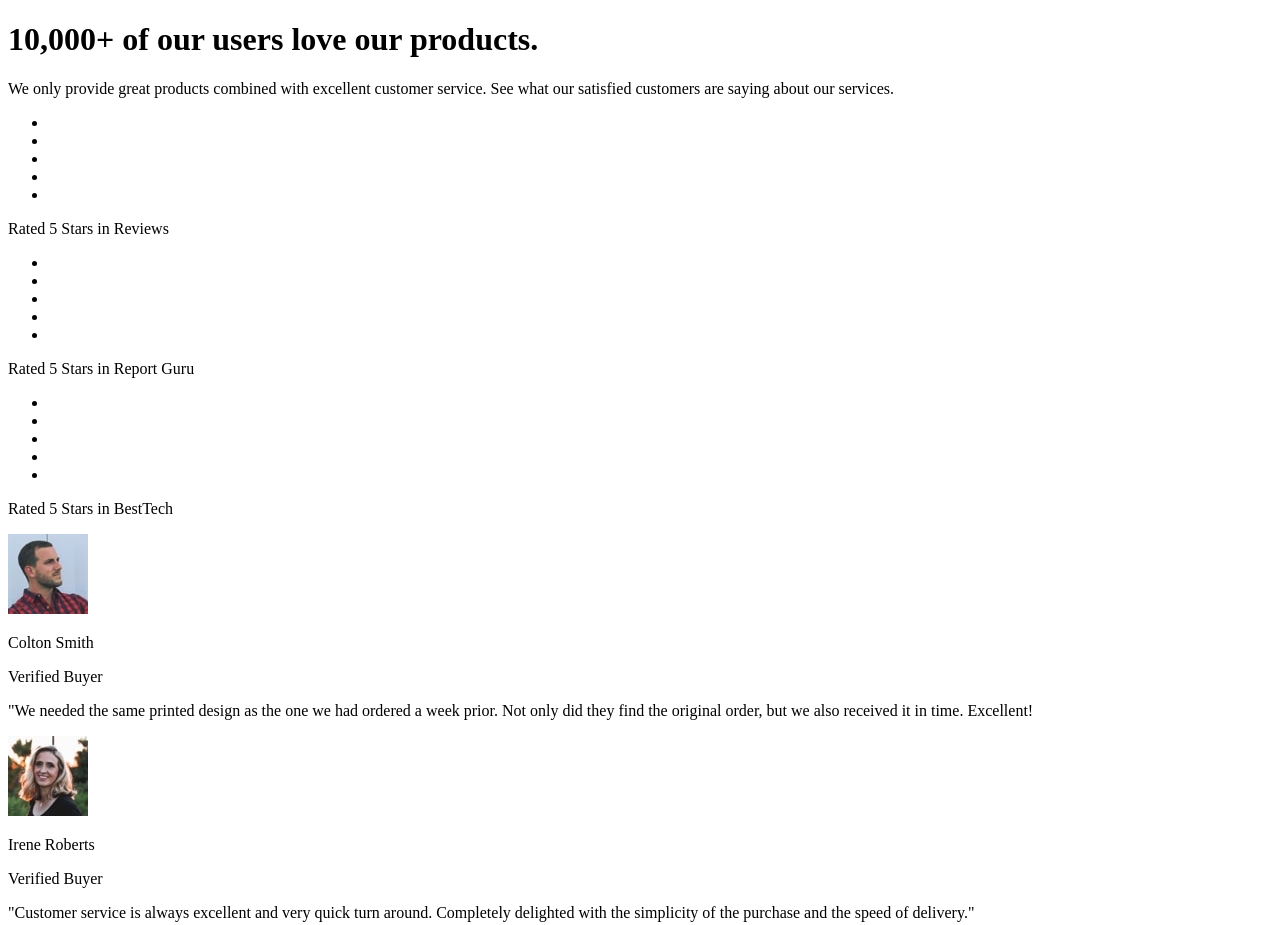
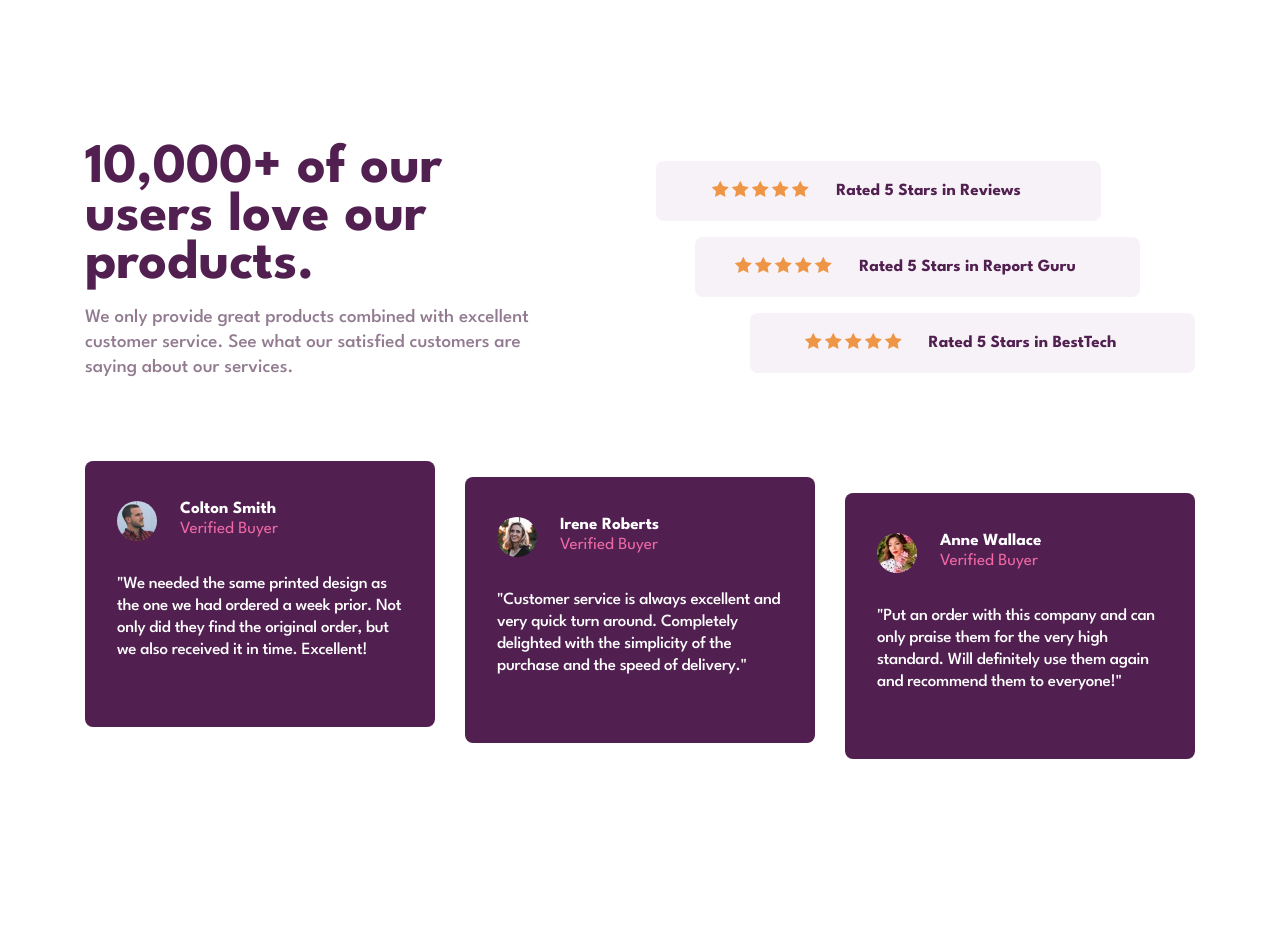
Before and after one commit to WesleyRodriguesMachado/social-proof-section, a plain HTML site: page index.html in a window 1280 px wide. Shown: the top 925 px of the page. After the commit the page ends 800 px from the top, so only its background shows below. Drawn offline with Linux system fonts and the light colour scheme.

Commit message:
finalizando o layout desktop

```diff
--- /dev/null
+++ b/css/reset.css
@@ -0,0 +1,5 @@
+*{
+    margin: 0;
+    padding: 0;
+    box-sizing: border-box;
+}
--- /dev/null
+++ b/css/style.css
@@ -0,0 +1,239 @@
+body {
+    display: flex;
+    justify-content: center;
+    align-items: center;
+    height: 100vh;
+    font-family: 'League Spartan';
+
+}
+
+.container {
+    display: grid;
+    grid-template-columns: 555px 555px;
+    grid-template-rows: 245px 266px;
+}
+
+/*------------- start main content style-------------- */
+.container .main-content {
+    /* background-color: coral; */
+    grid-area: 1 / 1 / 2 / 2;
+}
+
+.container .main-content .main-content-title {
+    font-size: 56px;
+    line-height: 48px;
+    color: #512051;
+    margin-bottom: 16px;
+    width: 445px;
+}
+
+.container .main-content .main-description {
+    font-size: 19px;
+    font-weight: 500;
+    line-height: 25px;
+    color: #927B91;
+    width: 445px;
+}
+
+/*------------- end main content style-------------- */
+
+
+
+
+
+
+/*------------- start main five star-------------- */
+
+.container .rates-five-stars {
+    /* background-color: burlywood; */
+    grid-area: 1 / 2 / 2 / 3;
+
+}
+
+
+.container .rates-five-stars .reviews,
+.report,
+.best {
+    display: flex;
+    /*para colocar os marcadores  e texto lado a lado*/
+    justify-content: center;
+    align-items: center;
+    background-color: #F7F2F7;
+    margin: 16px;
+    width: 445px;
+    border-radius: 8px;
+}
+
+
+.container .rates-five-stars .flex .rated-stars {
+    display: flex;
+    /*  para colocar os marcadores lado a lado*/
+
+}
+
+.container .rates-five-stars .flex .rated-stars .star {
+    list-style-image: url(../images/icon-star.svg);
+    padding: 20px 10px;
+    align-items: center;
+}
+
+.container .rates-five-stars {
+    color: #512051;
+    font-size: 17px;
+    font-weight: 700;
+}
+
+.container .rates-five-stars .report {
+    margin-left: 55px;
+}
+
+.container .rates-five-stars .best {
+    margin-left: 110px;
+}
+
+
+
+
+/*------------- end main rates five star-------------- */
+
+
+
+/*------------- start main testimonials-from-users-------------- */
+
+.container .testimonials-from-users {
+    /* background-color: grey; */
+    grid-area: 2 / 1 / 3 / 3;
+    display: flex;
+    justify-content: space-between;
+    margin-top: 71px;
+}
+
+
+.container .testimonials-from-users .card-testimonials {
+    background-color: #512051;
+    display: flex;
+    flex-direction: column;
+    padding: 40px 32px 35px 32px;
+    border-radius: 8px;
+    width: 350px;
+    min-height: 266px;
+
+}
+
+.container .testimonials-from-users .card-testimonials .user {
+    display: flex;
+
+}
+
+.container .testimonials-from-users .card-testimonials .user .img {
+    width: 40px;
+    border-radius: 50px;
+}
+
+.container .testimonials-from-users .card-testimonials .user .user-data {
+    margin-left: 23px;
+
+}
+
+.container .testimonials-from-users .card-testimonials .user .user-data .user-name {
+
+    font-size: 17px;
+    font-weight: 700;
+    color: #fff;
+    margin-bottom: 4px;
+
+}
+
+.container .testimonials-from-users .card-testimonials .user .user-data .verified {
+
+    font-size: 17px;
+    color: #EE69A4;
+
+}
+
+.container .testimonials-from-users .card-testimonials .testimonials {
+
+    color: #FFF;
+    font-size: 17px;
+    font-weight: 500;
+    letter-spacing: -0.30px;
+    line-height: 22px;
+    margin-top: 32px;
+}
+
+.container .testimonials-from-users .card-testimonials.second-card {
+   margin-top: 16px;
+
+}
+
+.container .testimonials-from-users .card-testimonials.third-card {
+   margin-top: 32px;
+
+}
+
+
+
+
+
+
+
+
+
+
+
+
+
+
+
+/* .container .testimonials-from-users .card-testimonials {
+    background-color: #512051;
+    display: flex;
+    padding: 40px 32px;
+    border-radius: 8px;
+    width: 350px;
+    height: 234px;
+    margin-right: 30px;
+}
+
+.container .testimonials-from-users .card-testimonials .img {
+    border-radius: 50%;
+    width: 40px;
+    height: 40px;
+    margin-right: 23px;
+    display: inline-block;
+}
+
+.container .testimonials-from-users .card-testimonials .user {
+    display: flex;
+
+
+}
+
+.container .testimonials-from-users .card-testimonials .user .user-name {
+    font-size: 17px;
+    font-weight: 700;
+    color: #fff;
+}
+
+.container .testimonials-from-users .card-testimonials .user .verified {
+    font-size: 17px;
+    color: #EE69A4;
+    margin-bottom: 32px;
+}
+
+.container .testimonials-from-users .card-testimonials .testimonials {
+    font-size: 17px;
+    font-weight: 500;
+    line-height: 22px;
+    letter-spacing: -0.30px;
+    color: #fff;
+    width:286px;
+
+} */
+
+
+
+
+
+
+/*------------- end main testimonials-from-users-------------- */
--- a/index.html
+++ b/index.html
@@ -5,6 +5,14 @@
   <meta charset="UTF-8" />
   <meta name="viewport" content="width=device-width, initial-scale=1.0" />
   <link rel="icon" type="image/png" sizes="32x32" href="./images/favicon-32x32.png" />
+  <link rel="stylesheet" href="css/reset.css">
+  <link rel="stylesheet" href="css/style.css">
+  <link rel="stylesheet" href="css/responsive.css">
+  <link rel="preconnect" href="https://fonts.googleapis.com">
+  <link rel="preconnect" href="https://fonts.gstatic.com" crossorigin>
+  <link
+    href="https://fonts.googleapis.com/css2?family=Big+Shoulders+Display:wght@700&family=Fraunces:opsz,wght@9..144,700&family=Inter:wght@400;700&family=Karla:wght@400;700&family=League+Spartan:wght@400;500;700&family=Lexend+Deca&family=Lobster&family=Manrope:wght@800&family=Montserrat:wght@500;700&family=Outfit:wght@400;700&family=Poppins:wght@100;300;500;800&family=Public+Sans:wght@400;800&family=Red+Hat+Display:wght@500;700;900&display=swap"
+    rel="stylesheet">
 
   <title>Frontend Mentor | Social proof section</title>
 
@@ -24,7 +32,7 @@
 
     <div class="rates-five-stars">
 
-      <div class="reviews">
+      <div class="reviews flex">
         <ul class="rated-stars">
           <li class="star"></li>
           <li class="star"></li>
@@ -35,72 +43,140 @@
         <p class="description-reviews">Rated 5 Stars in Reviews</p>
       </div>
 
-      <div class="report">
+      <div class="report flex">
         <ul class="rated-stars">
-          <li class="stars"></li>
-          <li class="stars"></li>
-          <li class="stars"></li>
-          <li class="stars"></li>
-          <li class="stars"></li>
+          <li class="star"></li>
+          <li class="star"></li>
+          <li class="star"></li>
+          <li class="star"></li>
+          <li class="star"></li>
         </ul>
         <p class="description-report">Rated 5 Stars in Report Guru</p>
       </div>
 
-      <div class="best">
+      <div class="best flex">
         <ul class="rated-stars">
-          <li class="stars"></li>
-          <li class="stars"></li>
-          <li class="stars"></li>
-          <li class="stars"></li>
-          <li class="stars"></li>
+          <li class="star"></li>
+          <li class="star"></li>
+          <li class="star"></li>
+          <li class="star"></li>
+          <li class="star"></li>
         </ul>
         <p class="description-best">Rated 5 Stars in BestTech</p>
       </div>
 
     </div>
 
+
     <div class="testimonials-from-users">
-      <div class="card-testimonials">
+      <div class="card-testimonials first-card">
         <div class="user">
-          <img src="images/image-colton.jpg" alt="foto do usuario colton">
+          <img src="images/image-colton.jpg" alt="foto do usuario colton" class="img">
+
+          <div class="user-data">
             <p class="user-name"> Colton Smith</p>
             <span class="verified">Verified Buyer</span>
+          </div>
+
+        </div>
+
         <p class="testimonials">
           "We needed the same printed design as the one we had ordered a week prior.
           Not only did they find the original order, but we also received it in time.
           Excellent!
         </p>
-        </div>
+
+      </div> <!-- fim do primeiro card-->
+
+
+      <div class="card-testimonials second-card">
+        <div class="user">
+          <img src="images/image-irene.jpg" alt="foto do usuario colton" class="img">
+
+          <div class="user-data">
+            <p class="user-name"> Irene Roberts</p>
+            <span class="verified">Verified Buyer</span>
           </div>
 
-      <div class="testimonials-from-users">
-        <div class="card-testimonials">
-          <div class="user">
-            <img src="images/image-irene.jpg" alt="foto do usuario irene">
-            <p class="user-name"> Irene Roberts</p>
-            <span class="verified">Verified Buyer</span>
+        </div>
+
         <p class="testimonials">
           "Customer service is always excellent and very quick turn around. Completely
           delighted with the simplicity of the purchase and the speed of delivery."
         </p>
-          </div>
+
+      </div> <!-- fim do segundo card-->
+
+
+
+
+      <div class="card-testimonials third-card">
+        <div class="user">
+          <img src="images/image-anne.jpg" alt="foto do usuario colton" class="img">
+          <div class="user-data">
+            <p class="user-name"> Anne Wallace</p>
+            <span class="verified">Verified Buyer</span>
           </div>
 
-        <div class="testimonials-from-users">
-          <div class="card-testimonials">
-            <div class="user">
-              <img src="images/image-anne.jpg" alt="foto do usuario anne">
-              <p class="user-name"> Anne Wallace</p>
-              <span class="verified">Verified Buyer</span>
+        </div>
+
         <p class="testimonials">
           "Put an order with this company and can only praise them for the very high
           standard. Will definitely use them again and recommend them to everyone!"
         </p>
+
+      </div> <!-- fim do terceiro card-->
+
+
+
+
+
+
+
+    </div> <!-- fim da div dos 3 cards-->
+
+
+
+
+    <!-- <div class="testimonials-from-users first-card">
+
+      <div class="card-testimonials ">
+
+        <div class="user">
+          <img src="images/image-colton.jpg" alt="foto do usuario colton" class="img">
+          <p class="user-name"> Colton Smith</p>
+          <span class="verified">Verified Buyer</span>
         </div>
+        <p class="testimonials">
+          "We needed the same printed design as the one we had ordered a week prior.
+          Not only did they find the original order, but we also received it in time.
+          Excellent!
+        </p>
+
+      </div> -->
+
+    <!-- <div class="testimonials-from-users second-card">
+        <div class="card-testimonials ">
+
+          <div class="user">
+            <img src="images/image-irene.jpg" alt="foto do usuario irene" class="img">
+            <p class="user-name"> Irene Roberts</p>
+            <span class="verified">Verified Buyer</span>
+          </div>
+
+          <p class="testimonials">
+            "Customer service is always excellent and very quick turn around. Completely
+            delighted with the simplicity of the purchase and the speed of delivery."
+          </p>
+        </div> -->
+
+
+
   </div>
 
   </div>
 
+  </div>
   </div>
 
 
```
Also changed, not shown: css/responsive.css (added). Lines whose indentation alone changed are shown as unchanged.
